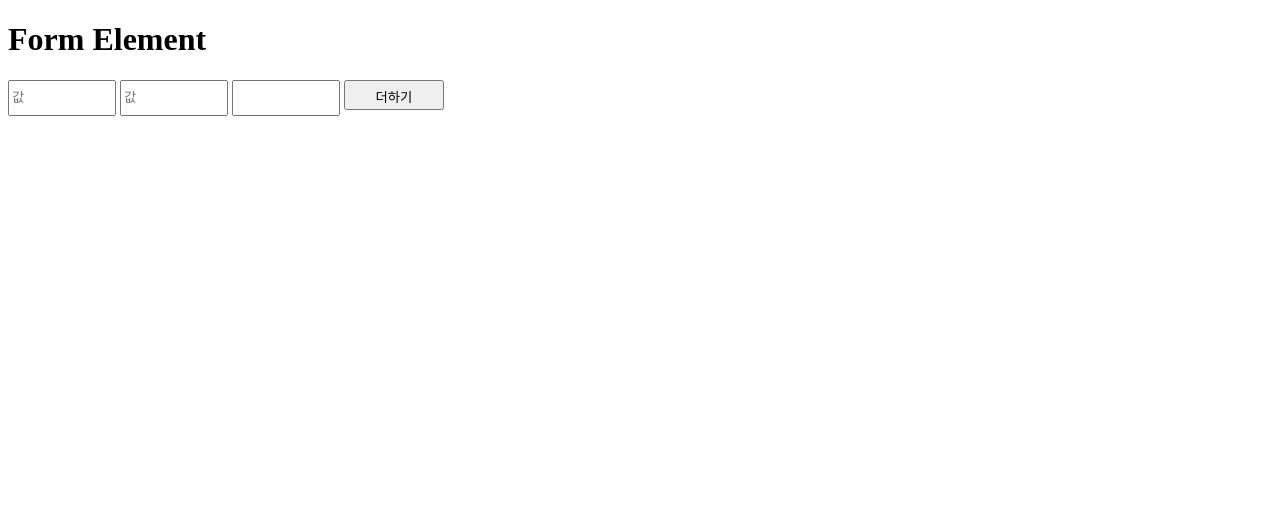
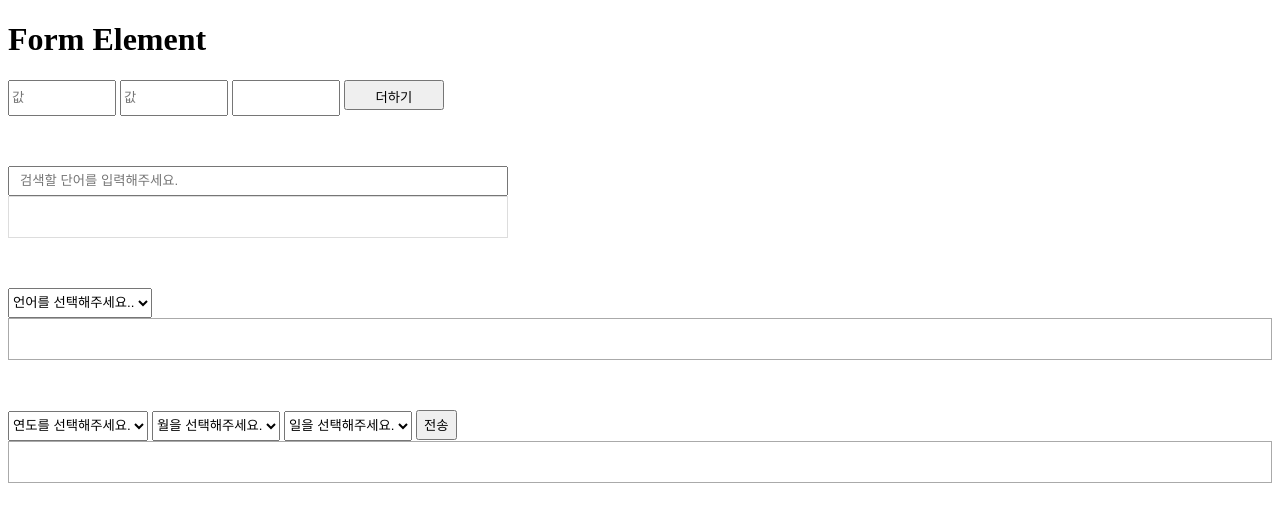
Before and after one commit to WoodysCloud/frontend, a plain HTML site: page js_advance/advance_05.html in a window 1280 px wide. Drawn offline with Linux system fonts and the light colour scheme.

Commit message:
Form_Element / Animation

```diff
--- a/js_advance/advance_05.html
+++ b/js_advance/advance_05.html
@@ -11,6 +11,55 @@
         height: 30px;
         line-height: 30px;
       }
+
+      .search-section {
+        width: 500px;
+        margin-top: 50px;
+      }
+
+      .search-input {
+        width: 100%;
+        height: 30px;
+        padding: 10px;
+        box-sizing: border-box;
+      }
+
+      .search-input:focus {
+        background-color: pink;
+      }
+
+      .search-result {
+        width: 100%;
+        border: 1px solid #dddddd;
+        box-sizing: border-box;
+        padding: 20px;
+        color: #aaaaaa;
+      }
+
+      .select {
+        height: 30px;
+        box-sizing: border-box;
+      }
+
+      .select-result {
+        padding: 20px;
+        border: 1px solid #aaa;
+      }
+
+      .select-date {
+        height: 30px;
+        box-sizing: border-box;
+      }
+
+      .date-result {
+        padding: 20px;
+        border: 1px solid #aaa;
+      }
+
+      .date-button {
+        height: 30px;
+        box-sizing: border-box;
+      }
     </style>
   </head>
   <body>
@@ -22,7 +71,43 @@
       <input type="text" class="input result" />
       <button type="button" class="input btn1">더하기</button>
     </div>
+
+    <div class="search-section">
+      <input
+        type="text"
+        class="search-input"
+        placeholder="검색할 단어를 입력해주세요."
+      />
+      <div class="search-result"></div>
+    </div>
+
+    <div style="margin-top: 50px;">
+      <select class="select">
+        <option>언어를 선택해주세요..</option>
+        <option value="HTML">HTML</option>
+        <option value="CSS">CSS</option>
+        <option value="Javascript">Javscript</option>
+      </select>
+      <div class="select-result"></div>
+    </div>
+
+    <div style="margin-top: 50px;">
+      <select class="select-year select-date">
+        <option>연도를 선택해주세요.</option>
+      </select>
+      <select class="select-month select-date">
+        <option>월을 선택해주세요.</option>
+      </select>
+      <select class="select-day select-date">
+        <option>일을 선택해주세요.</option>
+      </select>
+
+      <button type="button" class="date-button">전송</button>
+      <div class="date-result"></div>
+    </div>
+
     <script>
+      // text input에 값 입력해서 사용하기
       const input1 = document.querySelector(".input1");
       const input2 = document.querySelector(".input2");
       const result = document.querySelector(".result");
@@ -34,6 +119,80 @@
         let sum = inputValue1 + inputValue2;
         result.value = sum;
       });
+
+      // input에 값이 입력될 때 바로 업데이트 되도록 이벤트 구현
+      const searchInput = document.querySelector(".search-input");
+      const searchResult = document.querySelector(".search-result");
+
+      // event: addEventListener가 감지한 event와 관련된 데이터 객체
+      // HTML element에 커서가 이동하거나 선택되었을 때 "focus가 이동되었다"라고 한다.
+      // change 이벤트: 내용 변화 감지 이벤트 -> input에 focus가 이동되었을 때 동작함.
+      // input 이벤트: 내용 변화 감지 이벤트 -> ipnut에 내용이 입력될 때마다 이벤트가 동작함.
+      searchInput.addEventListener("input", (event) => {
+        // console.log(event);
+        searchResult.innerHTML = event.currentTarget.value;
+      });
+
+      // select 요소의 선택한 값을 출력하기
+      const select = document.querySelector(".select");
+      const selectResult = document.querySelector(".select-result");
+
+      select.addEventListener("change", (event) => {
+        selectResult.innerHTML = event.currentTarget.value;
+      });
+
+      // select 요소에 목록을 동적으로 생성하기
+      const selectYear = document.querySelector(".select-year");
+      const selectMonth = document.querySelector(".select-month");
+      const selectDay = document.querySelector(".select-day");
+      const dateButton = document.querySelector(".date-button");
+      const dateResult = document.querySelector(".date-result");
+
+      // Date: 내장 객체
+      let currentYear = new Date().getFullYear();
+
+      for (let i = 1900; i <= currentYear; i++) {
+        // option 태그 생성 및 Text 생성
+        let option = document.createElement("option");
+        let value = document.createTextNode(i);
+        option.appendChild(value);
+        // option 태그에 value attribute 추가
+        option.setAttribute("value", i);
+        // select에 추가
+        selectYear.appendChild(option);
+      }
+
+      for (let i = 1; i <= 12; i++) {
+        let option = document.createElement("option");
+        let value = document.createTextNode(i);
+        option.appendChild(value);
+        option.setAttribute("value", i);
+        selectMonth.appendChild(option);
+      }
+
+      const getMonthDate = (year, month) => {
+        // 특정 월의 날짜 수를 가져오기
+        let monthDate = new Date(year, month, 0).getDate();
+
+        selectDay.innerHTML = "<option>일을 선택해주세요.</option>";
+
+        for (let i = 1; i <= monthDate; i++) {
+          let option = document.createElement("option");
+          let value = document.createTextNode(i);
+          option.appendChild(value);
+          option.setAttribute("value", i);
+          selectDay.appendChild(option);
+        }
+      };
+
+      selectMonth.addEventListener("change", () => {
+        getMonthDate(selectYear.value, selectMonth.value);
+      });
+
+      dateButton.addEventListener("click", () => {
+        dateResult.innerHTML =
+          selectYear.value + "-" + selectMonth.value + "-" + selectDay.value;
+      });
     </script>
   </body>
 </html>
```
Also changed, not shown: js_advance/advance_06.html (added, +86 -0 lines).
